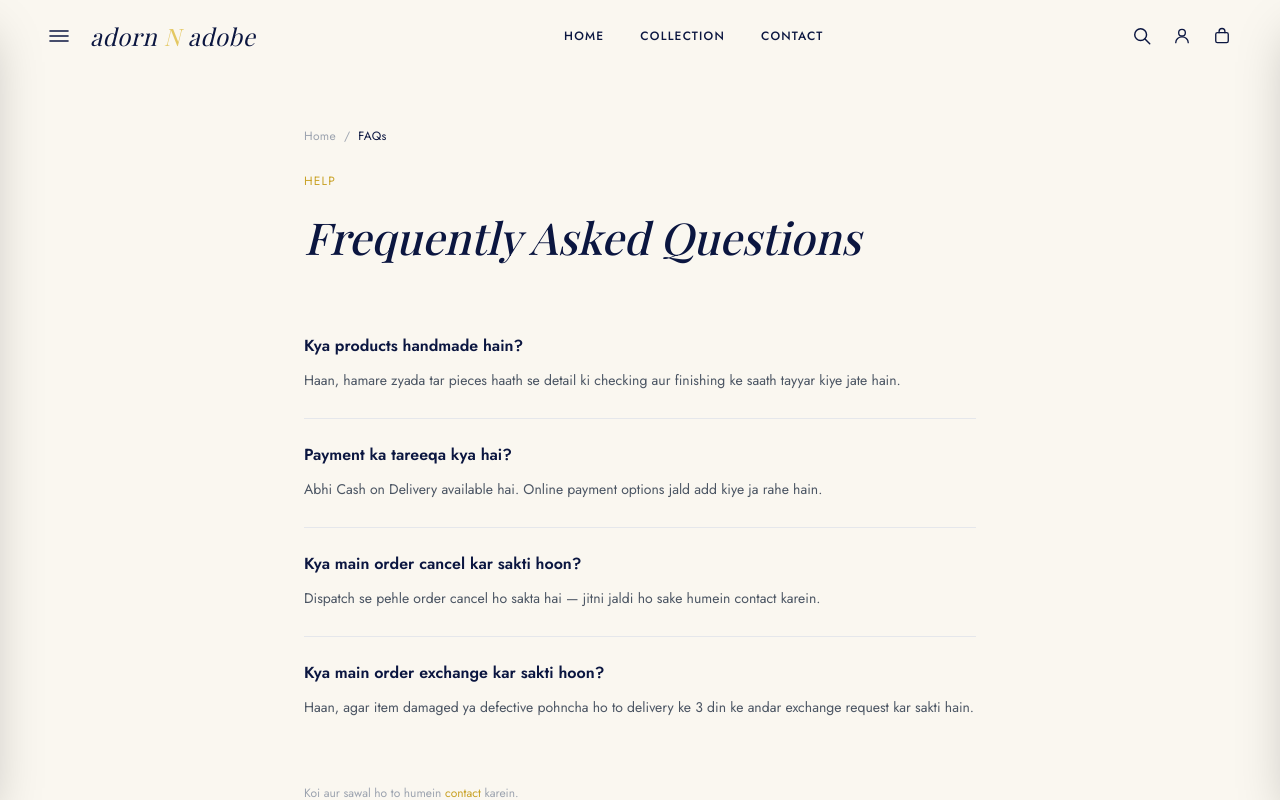
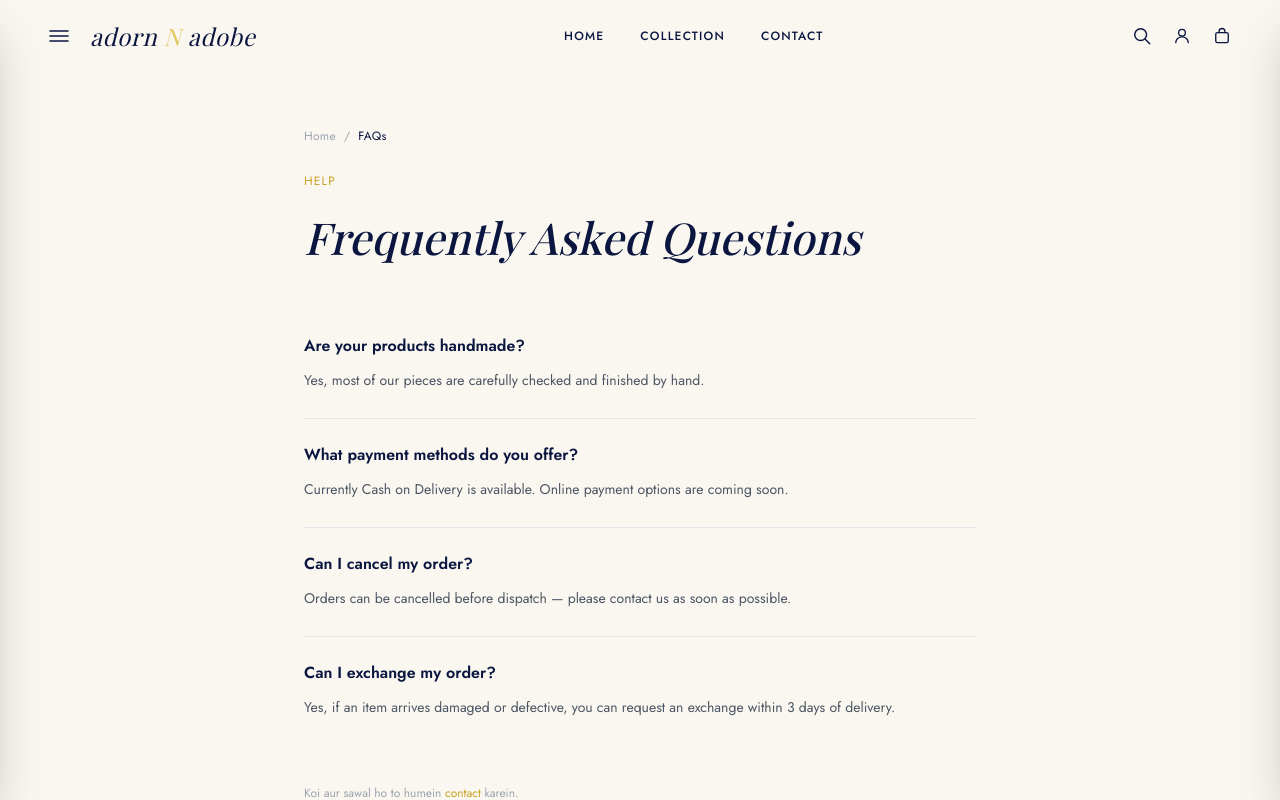
Before and after one commit to madihashoaib/main-site, a Next.js app: page /policies/faqs in a window 1280 px wide. Shown: the top 800 px of the page. Built offline with nearby package versions, Linux system fonts and the light colour scheme; no server answers.

Commit message:
urdu sentences converted to  english

```diff
--- a/app/contact/page.tsx
+++ b/app/contact/page.tsx
@@ -17,7 +17,7 @@ export default function ContactPage() {
         <span className="text-gold text-xs uppercase tracking-widest">Get in touch</span>
         <h1 className="font-serif italic font-medium text-navy-deep text-[clamp(30px,4vw,44px)] mt-3 mb-8">We'd love to hear from you</h1>
 
-        <p className="text-gray-500 text-sm leading-7 mb-10 max-w-xl">Order ke bare mein sawal ho, custom piece chahiye ho, ya sirf hello kehna ho — neeche diye gaye kisi bhi tareeqay se humse rabta karein. Hum jald az jald reply karte hain.</p>
+        <p className="text-gray-500 text-sm leading-7 mb-10 max-w-xl">Have a question about your order? Reach out to us using any of the methods below. We usually reply as quickly as we can.</p>
 
         <div className="grid sm:grid-cols-2 gap-8">
           <div className="border border-gray-200 rounded-md p-6">
--- a/app/policies/faqs/page.tsx
+++ b/app/policies/faqs/page.tsx
@@ -4,10 +4,10 @@ import Footer from "@/components/Footer";
 export const metadata = { title: "FAQs — adorn N adobe", description: "Frequently asked questions about adorn N adobe products and orders." };
 
 const faqs = [
-  { q: "Kya products handmade hain?", a: "Haan, hamare zyada tar pieces haath se detail ki checking aur finishing ke saath tayyar kiye jate hain." },
-  { q: "Payment ka tareeqa kya hai?", a: "Abhi Cash on Delivery available hai. Online payment options jald add kiye ja rahe hain." },
-  { q: "Kya main order cancel kar sakti hoon?", a: "Dispatch se pehle order cancel ho sakta hai — jitni jaldi ho sake humein contact karein." },
-    { q: "Kya main order exchange kar sakti hoon?", a: "Haan, agar item damaged ya defective pohncha ho to delivery ke 3 din ke andar exchange request kar sakti hain." }
+  { q: "Are your products handmade?", a: "Yes, most of our pieces are carefully checked and finished by hand." },
+  { q: "What payment methods do you offer?", a: "Currently Cash on Delivery is available. Online payment options are coming soon." },
+  { q: "Can I cancel my order?", a: "Orders can be cancelled before dispatch — please contact us as soon as possible." },
+  { q: "Can I exchange my order?", a: "Yes, if an item arrives damaged or defective, you can request an exchange within 3 days of delivery." }
 ];
 
 export default function FaqsPage() {
--- a/app/policies/returns/page.tsx
+++ b/app/policies/returns/page.tsx
@@ -20,15 +20,15 @@ export default function ReturnsPage() {
         <div className="space-y-8 text-sm leading-7 text-gray-600">
           <div>
             <h3 className="text-navy-deep font-semibold mb-2">Return window</h3>
-            <p>Delivery ke 3 din ke andar, agar item damaged ya defective pohncha ho to return/exchange request kar sakti hain.</p>
+            <p>If an item arrives damaged or defective, you can request a return or exchange within 3 days of delivery.</p>
           </div>
           <div>
             <h3 className="text-navy-deep font-semibold mb-2">Condition</h3>
-            <p>Item apni original packaging mein, bila istemal, tags ke saath wapas bhejni hogi.</p>
+            <p>The item must be returned unused, in its original packaging, with all tags attached.</p>
           </div>
           <div>
             <h3 className="text-navy-deep font-semibold mb-2">How to request</h3>
-            <p>Order number aur unboxing ki tasveer ke saath humein <a href="/contact" className="text-gold hover:underline">contact</a> karein — hum aage ka process guide kar denge.</p>
+            <p>Contact us with your order number and an unboxing photo at <a href="/contact" className="text-gold hover:underline">contact</a> — we'll guide you through the next steps.</p>
           </div>
         </div>
       </div>
--- a/app/policies/shipping/page.tsx
+++ b/app/policies/shipping/page.tsx
@@ -20,19 +20,19 @@ export default function ShippingPage() {
         <div className="space-y-8 text-sm leading-7 text-gray-600">
           <div>
             <h3 className="text-navy-deep font-semibold mb-2">Processing time</h3>
-            <p>Har order 1–2 business days ke andar pack karke dispatch kiya jata hai.</p>
+            <p>Every order is packed and dispatched within 1–2 business days.</p>
           </div>
           <div>
             <h3 className="text-navy-deep font-semibold mb-2">Delivery time</h3>
-            <p>Pakistan bhar mein courier ke zariye 2–5 business days mein delivery ho jati hai, city ke hisaab se.</p>
+            <p>Delivery across Pakistan takes 2–5 business days by courier, depending on your city.</p>
           </div>
           <div>
             <h3 className="text-navy-deep font-semibold mb-2">Order tracking</h3>
-            <p>Dispatch hone ke baad aapko tracking details WhatsApp ya email par bhej di jati hain.</p>
+            <p>Once your order is dispatched, tracking details are sent to you via WhatsApp or email.</p>
           </div>
         </div>
 
-        <p className="text-gray-400 text-xs mt-10">Kisi bhi shipping se related sawal ke liye humein <a href="/contact" className="text-gold hover:underline">contact</a> karein.</p>
+        <p className="text-gray-400 text-xs mt-10">For any shipping-related questions, please <a href="/contact" className="text-gold hover:underline">contact</a> us.</p>
       </div>
       <Footer />
     </main>
```
